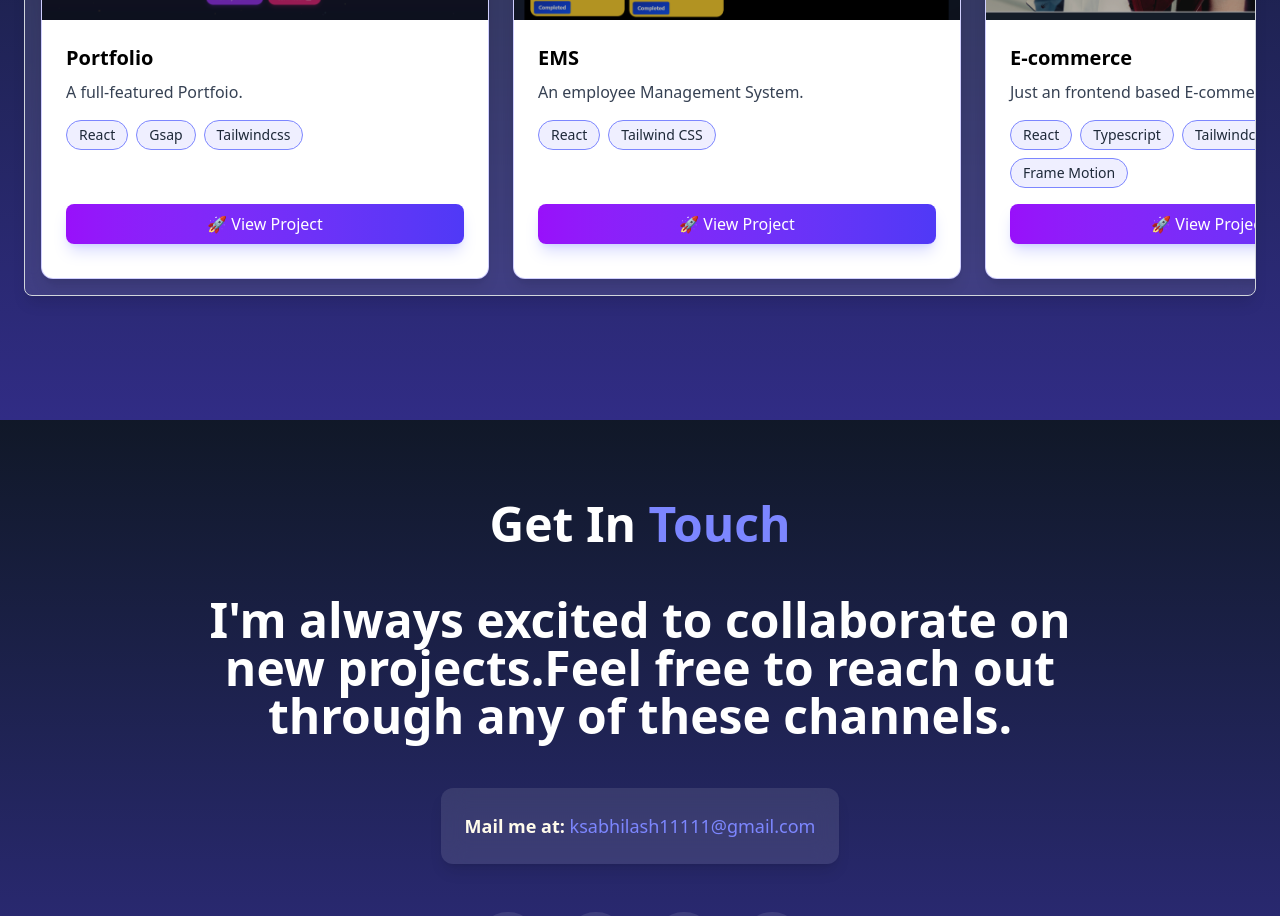
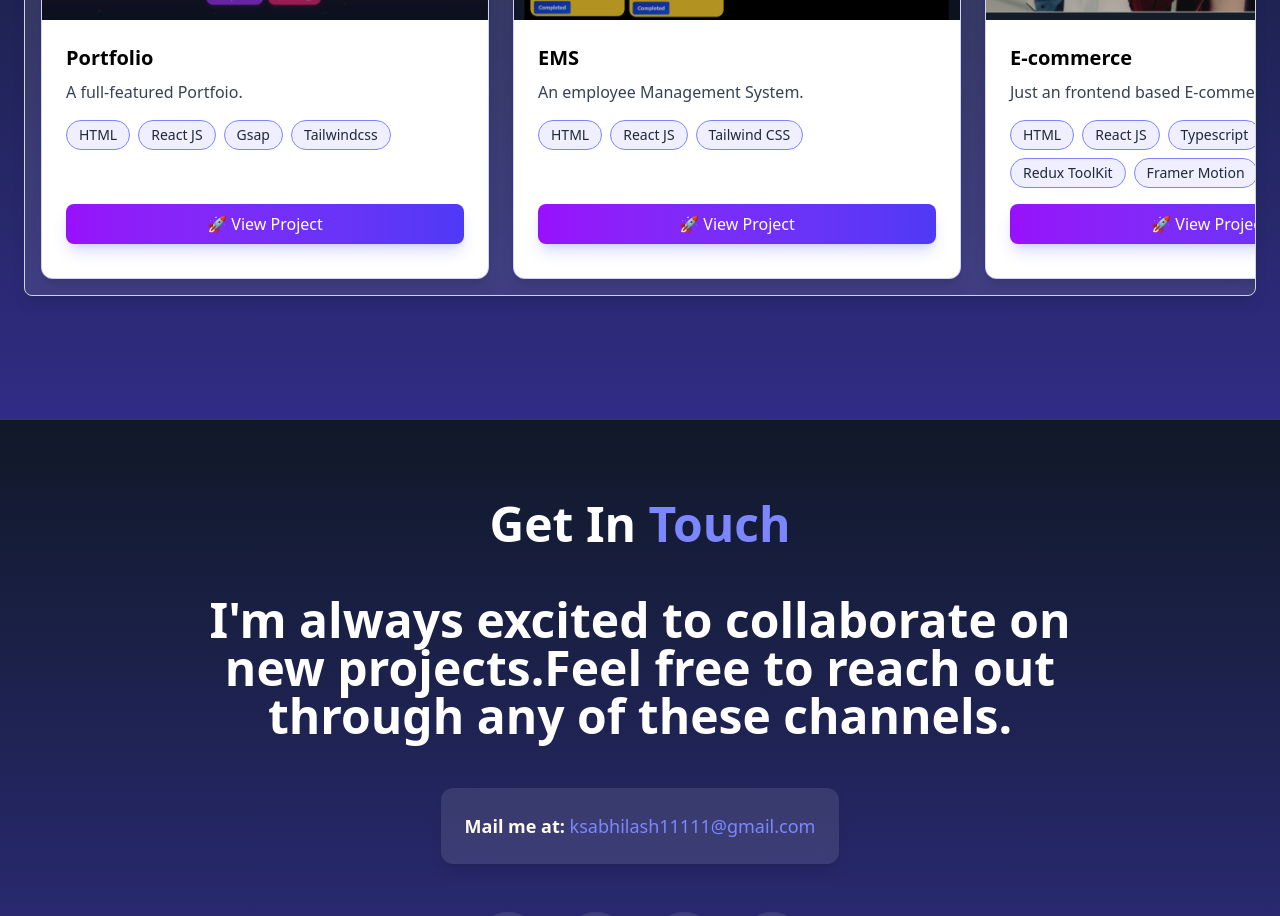
Before and after one commit to ksabhilash-bot/AbhilashPortfolio, a React (Vite) app: page / in a window 1280 px wide. Shown: the part 1200-2116 px from the top of the page. Built offline with nearby package versions, Linux system fonts and the light colour scheme; a web font is replaced by a local one.

Commit message:
Completed

```diff
--- a/src/components/But.jsx
+++ b/src/components/But.jsx
@@ -19,29 +19,21 @@ const But = () => {
     try {
       console.log("Starting resume download process");
 
-      // Since the server is returning HTML instead of PDF, let's try a direct approach
-      // that bypasses content-type issues
 
-      // Option 1: Try with import for Vite
       try {
-        // Dynamic import for the PDF file
+
         import.meta.env.DEV && console.log("Trying import approach...");
 
-        // In Vite, we can use this pattern to import static assets
-        // This will properly handle the asset in both dev and prod
-        import('/src/assets/AbhilashKSResume.pdf')
+        import('/src/assets/AbhilashKSResume1.pdf')
           .then(module => {
             const pdfUrl = module.default || module;
             console.log("Successfully imported PDF from assets:", pdfUrl);
-
-            // Create download link
             const link = document.createElement('a');
             link.href = pdfUrl;
-            link.download = 'AbhilashKSResume.pdf';
+            link.download = 'AbhilashKSResume1.pdf';
             document.body.appendChild(link);
             link.click();
             document.body.removeChild(link);
-
             console.log("Download initiated via import method");
           })
           .catch(importError => {
--- a/src/components/Projects.jsx
+++ b/src/components/Projects.jsx
@@ -16,7 +16,7 @@ const Projects = () => {
       id: 1,
       title: "Portfolio",
       description: "A full-featured Portfoio.",
-      technologies: ["React", "Gsap","Tailwindcss"],
+      technologies: ["HTML" ,"React JS", "Gsap","Tailwindcss"],
       image:project1,
       link: "https://its-saran02.github.io/UiUx/",
     },
@@ -24,7 +24,7 @@ const Projects = () => {
       id: 2,
       title: "EMS",
       description: "An employee Management System.",
-      technologies: ["React", "Tailwind CSS"],
+      technologies: ["HTML", "React JS", "Tailwind CSS"],
       image: project2,
       link: "https://ksabhilash-bot.github.io/EMS/",
     },
@@ -32,7 +32,7 @@ const Projects = () => {
       id: 3,
       title: "E-commerce",
       description: "Just an frontend based E-commerce website",
-      technologies: ["React", "Typescript", "Tailwindcss", "Redux ToolKit","Frame Motion"],
+      technologies: ["HTML","React JS", "Typescript", "Tailwindcss", "Redux ToolKit","Framer Motion"],
       image: project3,
       link: "https://ksabhilash-bot.github.io/E-Shop/",
     },
```
Also changed, not shown: 2 other files (tests, documents, lock files or other folders).
